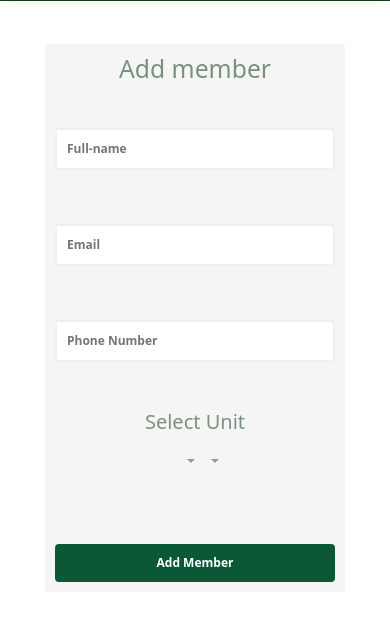
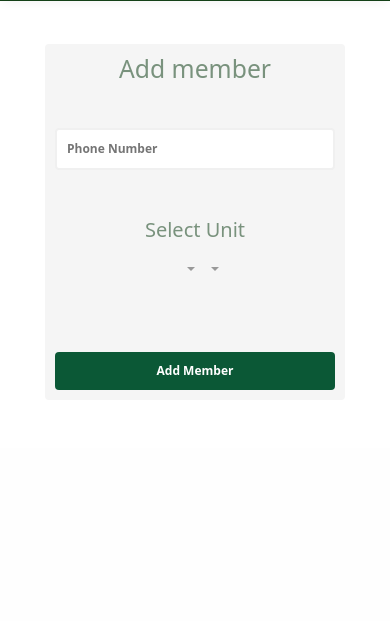
Before and after one commit to valuemaxcodershub/membership-portal, a Flask app: page /admin/register-member in a window 390 px wide. Shown: the part 167-788 px from the top of the page. Run offline with Flask 2, Linux system fonts and the light colour scheme; a user stored in the database is signed in; data comes from the database, SQL or seed files in the repository; both versions use the stored data as it was after the commit; some libraries are stand-ins or nearby versions; some web fonts are replaced.

Commit message:
Add member phone input

```diff
--- a/membership/admins/forms.py
+++ b/membership/admins/forms.py
@@ -40,20 +40,8 @@ class AdminRegistrationForm(FlaskForm):
 
 class UserRegistrationForm(FlaskForm):
 
-  username = StringField("Username", validators=[DataRequired(), Length(min=2,max=20)])
-  email = StringField("Email", validators=[DataRequired(), Email()])
   phone = StringField(validators=[DataRequired()])
   submit = SubmitField("Add Member")
-
-  def validate_username(self, username):
-    user = User.query.filter_by(username=username.data).first()
-    if user:
-      raise ValidationError('That username is taken. Please choose a different one.')
-
-  def validate_email(self, email):
-    user = User.query.filter_by(email=email.data).first()
-    if user:
-      raise ValidationError('That email is taken. Please choose a different one.')
 
   def validate_phone(self, phone):
     user = User.query.filter_by(phone=phone.data).first()
--- a/membership/admins/routes.py
+++ b/membership/admins/routes.py
@@ -10,7 +10,7 @@ from membership.admins.utils import parse_csv
 from flask_login import login_user, current_user, login_required, logout_user
 import secrets
 import csv
-from membership.admins.utils import DataStore, admin_role_required, super_admin_role_required
+from membership.admins.utils import DataStore, admin_role_required, super_admin_role_required, add_member
 
 admins = Blueprint("admins", __name__)
 
@@ -68,9 +68,10 @@ def admin_login():
   if form.validate_on_submit():
     email_input = form.email.data
     password_input = form.password.data
+    remember = form.remember.data
     admin = User.query.filter_by(role="ADMIN").filter_by(email=email_input).first()
     if admin and admin.password == password_input:
-      login_user(admin)
+      login_user(admin, remember=remember)
       next_page = request.args.get('next')
       return redirect(next_page) if next_page else redirect(url_for('admins.dashboard'))
     else:
@@ -203,22 +204,12 @@ def register_member():
 
 
   if form.validate_on_submit():
-    user = User(username=form.username.data, email=form.email.data, phone=form.phone.data)
+    user = User(phone=form.phone.data)
     selected_units = request.form.getlist('mymultiselect')
 
+    add_member(user, selected_units)
 
-    inputted_units = []
-    for unit_name in selected_units:
-      unit = Unit.query.filter_by(name=unit_name).all()[0]
-      inputted_units.append(unit)
 
-    for unit in inputted_units:
-      user.units.append(unit)
-
-    user.password = secrets.token_urlsafe(8)
-    db.session.add(user)
-    db.session.commit()
-    flash(f"Account created for {form.username.data} successfully. Password for {form.username.data} is {user.password}", "success")
     return(redirect(url_for("admins.manage_members")))
 
   return render_template("add-member.html", title="Register New Member", form=form, units=all_units)
--- a/membership/admins/utils.py
+++ b/membership/admins/utils.py
@@ -1,4 +1,4 @@
-from flask import abort, redirect, url_for, request
+from flask import abort, redirect, url_for, request, flash
 from membership import login_manager
 from membership import db
 from membership.models import User, Unit
@@ -18,11 +18,11 @@ def admin_role_required(func):
     @wraps(func)
     def decorated_view(*args, **kwargs):
       if current_user.is_authenticated:
-        if not current_user.role == "ADMIN":
-            abort(403)
-        return func(*args, **kwargs)
-      else:
-        return redirect(url_for('admins.admin_login', next=url_for(request.endpoint)))
+        if current_user.role == "ADMIN":
+          return func(*args, **kwargs)
+        else:
+          flash("You must log in to access this page")
+          return redirect(url_for('admins.admin_login', next=url_for(request.endpoint)))
     return decorated_view
 
 def super_admin_role_required(func):
@@ -68,3 +68,15 @@ def parse_csv(csv_file):
 
       user.password = secrets.token_urlsafe(8)
       db.session.add(user)
+
+def add_member(user, selected_units):
+  inputted_units = []
+  for unit_name in selected_units:
+    unit = Unit.query.filter_by(name=unit_name).all()[0]
+    inputted_units.append(unit)
+
+  for unit in inputted_units:
+    user.units.append(unit)
+
+  db.session.add(user)
+  db.session.commit()
--- a/membership/templates/add-member.html
+++ b/membership/templates/add-member.html
@@ -128,36 +128,6 @@
 						<br />
                         <br>
                         <div class="input-control">
-                        	{% if form.username.errors %}
-						      {{ form.username(type="text", id="username", placeholder="Full-name") }}
-						      {% for error in form.username.errors %}
-						          <span>{{ error }}</span>
-						      {% endfor %}
-						    {% else %}
-						      {{ form.username(type="text", id="username", placeholder="Full-name") }}
-						      <span class="error"></span>
-						    {% endif %}
-						    <span class="error"></span>
-                        </div>
-						<br>
-                        <br>
-                        <br>
-                        <div class="input-control">
-                        	{% if form.email.errors %}
-						      {{ form.email(type="text", id="email", placeholder="Email") }}
-						      {% for error in form.username.errors %}
-						          <span>{{ error }}</span>
-						      {% endfor %}
-						    {% else %}
-						      {{ form.email(type="text", id="email", placeholder="Email") }}
-						      <span class="error"></span>
-						    {% endif %}
-						    <span class="error"></span>
-                        </div>
-                        <br>
-                        <br>
-                        <br>
-                        <div class="input-control">
                             {% if form.phone.errors %}
                               {{ form.phone(type="number", id="phone", placeholder="Phone Number") }}
                               <span class="error" ></span>
--- a/membership/templates/admin_login.html
+++ b/membership/templates/admin_login.html
@@ -139,7 +139,8 @@
                               <span class="error" ></span>
                             {% endif %}
                         </div>
-                        <br>
+                        {{ form.remember(type="checkbox") }}
+                        {{ form.remember.label }}
                         <br>
                         {{ form.submit(type="submit", id="ric") }}
                         <a href="/reset_password" target="_blank">Forgot Password? </a>
--- a/membership/templates/user_login.html
+++ b/membership/templates/user_login.html
@@ -149,7 +149,8 @@
                               <span class="error" ></span>
                             {% endif %}
                         </div>
-                        <br>
+                        {{ form.remember(type="checkbox") }}
+                        {{ form.remember.label }}
                         <br>
                         {{ form.submit(type="submit", id="ric") }}
                         <a href="/reset_password" target="_blank">Forgot Password? </a>
```
Also changed, not shown: membership/members/routes.py (+4 -7 lines), membership/members/utils.py (+7 -6 lines), membership/site.db.
